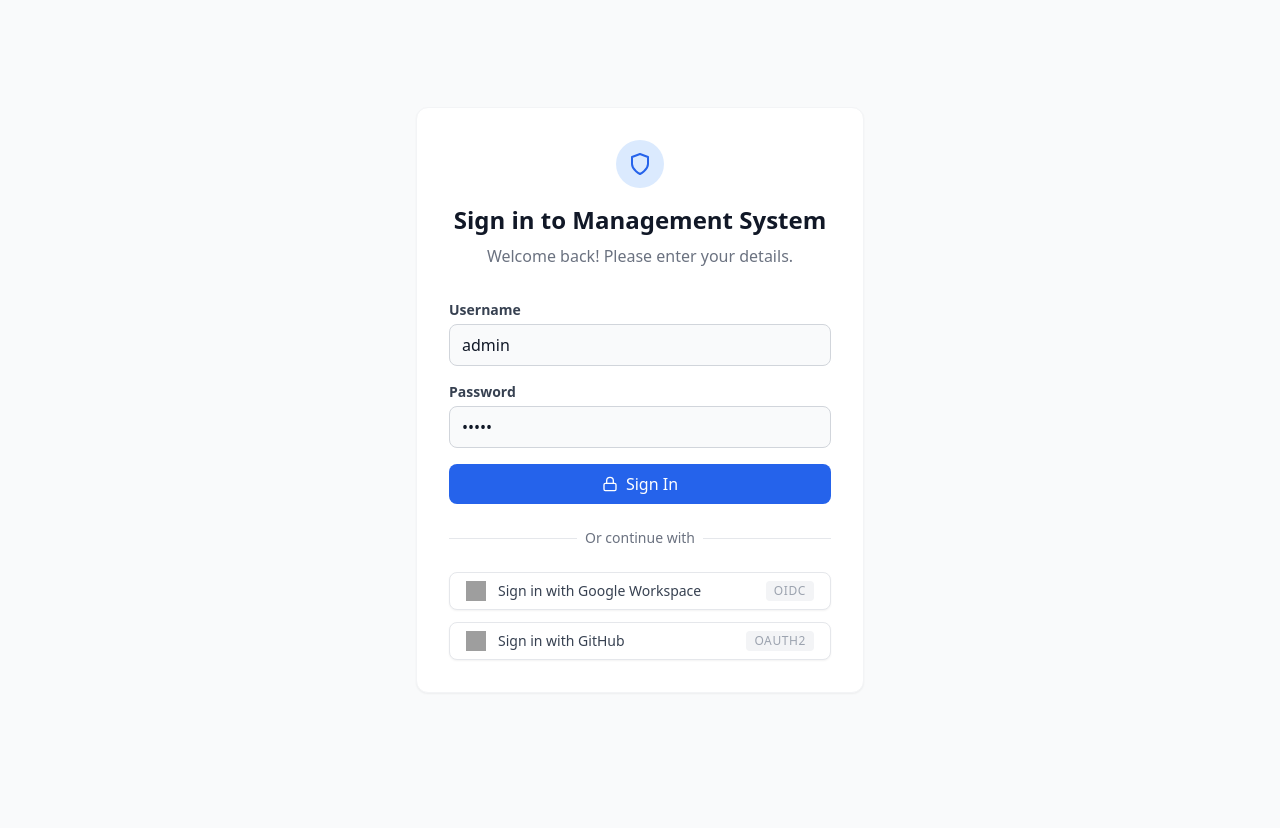
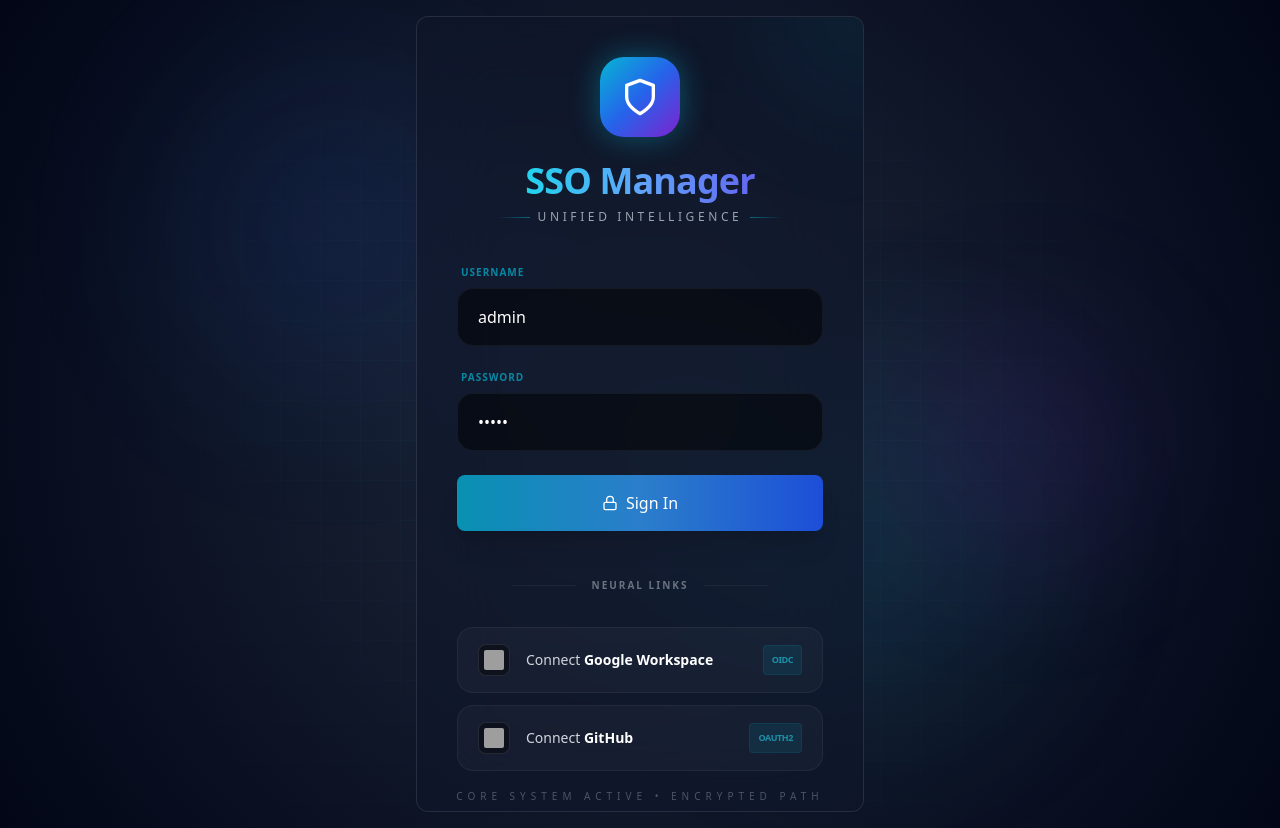
Before and after one commit to jience/AwesomeSSOManager, a React (Vite) app: page /#/ in a window 1280 px wide. Before the commit the page ends 800 px from the top, so only its background shows below. Built offline with nearby package versions, Linux system fonts and the light colour scheme; grey boxes are pictures that could not be loaded.

Commit message:
style: A tech/AI aesthetic for the login page background

```diff
--- a/pages/LoginPage.tsx
+++ b/pages/LoginPage.tsx
@@ -137,78 +137,129 @@ const LoginPage: React.FC<LoginPageProps> = ({ onLogin }) => {
 
   if (loading) {
     return (
-      <div className="min-h-screen flex flex-col items-center justify-center bg-gray-50">
-        <div className="animate-spin rounded-full h-12 w-12 border-b-2 border-blue-600 mb-4"></div>
-        <p className="text-gray-600 font-medium">Authenticating with provider...</p>
+      <div className="min-h-screen flex flex-col items-center justify-center bg-gray-900 text-white">
+        <div className="animate-spin rounded-full h-12 w-12 border-b-2 border-cyan-400 mb-4"></div>
+        <p className="text-gray-300 font-medium tracking-wide">Authenticating with provider...</p>
       </div>
     );
   }
 
   return (
-    <div className="min-h-screen flex items-center justify-center bg-gray-50 p-4">
-      <Card className="w-full max-w-md p-8">
-        <div className="text-center mb-8">
-          <div className="mx-auto w-12 h-12 bg-blue-100 rounded-full flex items-center justify-center mb-4">
-            <ShieldIcon className="text-blue-600 w-6 h-6" />
+    <div className="min-h-screen flex items-center justify-center p-4 relative overflow-hidden bg-[#020617]">
+       {/* Enhanced Tech Background */}
+      <div className="absolute inset-0 bg-[radial-gradient(circle_at_50%_50%,_#1e293b_0%,_#020617_100%)] z-0"></div>
+
+      {/* Dynamic Grid */}
+      <div className="absolute inset-0 z-0 opacity-20" style={{
+          backgroundImage: `linear-gradient(rgba(34, 211, 238, 0.2) 1px, transparent 1px), linear-gradient(90deg, rgba(34, 211, 238, 0.2) 1px, transparent 1px)`,
+          backgroundSize: '40px 40px',
+          maskImage: 'radial-gradient(circle at center, black, transparent 80%)'
+      }}></div>
+
+      {/* Floating Orbs with custom animations */}
+      <div className="absolute top-[10%] left-[15%] w-72 h-72 bg-blue-600/20 rounded-full blur-[100px] animate-pulse"></div>
+      <div className="absolute bottom-[15%] right-[20%] w-80 h-80 bg-cyan-600/20 rounded-full blur-[100px] animate-pulse delay-700"></div>
+      <div className="absolute top-[40%] right-[10%] w-64 h-64 bg-purple-600/10 rounded-full blur-[80px] animate-bounce duration-[10s]"></div>
+
+      <Card className="w-full max-w-md p-10 relative z-10 !bg-slate-900/60 backdrop-blur-2xl !border-white/10 shadow-[0_0_50px_rgba(0,0,0,0.5)] overflow-hidden">
+        {/* Decorative corner glow */}
+        <div className="absolute -top-20 -right-20 w-40 h-40 bg-cyan-500/10 rounded-full blur-3xl"></div>
+
+        <div className="text-center mb-10 relative">
+          <div className="mx-auto w-20 h-20 bg-gradient-to-br from-cyan-500 via-blue-600 to-purple-700 rounded-3xl flex items-center justify-center mb-6 shadow-[0_0_30px_rgba(6,182,212,0.4)] transform hover:scale-110 transition-transform duration-500 cursor-default">
+            <ShieldIcon className="text-white w-10 h-10" />
           </div>
-          <h1 className="text-2xl font-bold text-gray-900">Sign in to Management System</h1>
-          <p className="text-gray-500 mt-2">Welcome back! Please enter your details.</p>
+          <h1 className="text-4xl font-extrabold tracking-tight mb-2">
+            <span className="text-transparent bg-clip-text bg-gradient-to-r from-cyan-400 via-blue-400 to-indigo-500">
+              SSO Manager
+            </span>
+          </h1>
+          <div className="flex items-center justify-center gap-2">
+              <span className="h-[1px] w-8 bg-gradient-to-r from-transparent to-cyan-500/50"></span>
+              <p className="text-gray-400 text-xs uppercase tracking-[0.3em] font-medium">Unified Intelligence</p>
+              <span className="h-[1px] w-8 bg-gradient-to-l from-transparent to-cyan-500/50"></span>
+          </div>
         </div>
 
         {/* Local Login Form */}
-        <form onSubmit={handleLocalLogin} className="space-y-4 mb-6">
-          <Input
-            label="Username"
+        <form onSubmit={handleLocalLogin} className="space-y-6 mb-10">
+          <div className="group">
+              <label className="block text-[10px] font-bold text-cyan-500/70 uppercase tracking-widest mb-2 ml-1 group-focus-within:text-cyan-400 transition-colors">Username</label>
+              <div className="relative">
+                  <input
                     value={localUsername}
                     onChange={(e) => setLocalUsername(e.target.value)}
-            placeholder="admin"
+                    placeholder="Username"
+                    className="w-full px-5 py-4 bg-black/50 border border-white/5 rounded-2xl focus:outline-none focus:ring-1 focus:ring-cyan-500/50 focus:border-cyan-500/50 text-white placeholder-gray-600 transition-all hover:bg-black/70 focus:shadow-[0_0_20px_rgba(6,182,212,0.15)]"
                   />
-          <Input
-            label="Password"
+              </div>
+          </div>
+          <div className="group">
+              <label className="block text-[10px] font-bold text-cyan-500/70 uppercase tracking-widest mb-2 ml-1 group-focus-within:text-cyan-400 transition-colors">Password</label>
+              <div className="relative">
+                  <input
                     type="password"
                     value={localPassword}
                     onChange={(e) => setLocalPassword(e.target.value)}
-            placeholder="admin"
+                    placeholder="••••••••"
+                    className="w-full px-5 py-4 bg-black/50 border border-white/5 rounded-2xl focus:outline-none focus:ring-1 focus:ring-cyan-500/50 focus:border-cyan-500/50 text-white placeholder-gray-600 transition-all hover:bg-black/70 focus:shadow-[0_0_20px_rgba(6,182,212,0.15)]"
                   />
-          <Button type="submit" className="w-full">
-            <LockIcon className="w-4 h-4" /> Sign In
+              </div>
+          </div>
+
+          <Button type="submit" className="w-full group relative overflow-hidden bg-gradient-to-r from-cyan-600 to-blue-700 hover:from-cyan-500 hover:to-blue-600 text-white font-bold py-4 rounded-2xl shadow-xl transition-all duration-300 transform hover:translate-y-[-2px] active:translate-y-[1px] border-0">
+            <div className="absolute inset-0 w-full h-full bg-gradient-to-r from-transparent via-white/10 to-transparent -translateX-full group-hover:animate-[shimmer_2s_infinite]"></div>
+            <div className="flex items-center justify-center gap-2">
+                <LockIcon className="w-4 h-4" />
+                <span>Sign In</span>
+            </div>
           </Button>
         </form>
 
-        <div className="relative mb-6">
-          <div className="absolute inset-0 flex items-center">
-            <div className="w-full border-t border-gray-200"></div>
-          </div>
-          <div className="relative flex justify-center text-sm">
-            <span className="px-2 bg-white text-gray-500">Or continue with</span>
-          </div>
+        <div className="relative mb-8 text-center">
+          <span className="relative z-10 px-4 text-[10px] font-bold text-gray-500 uppercase tracking-[0.2em] before:content-[''] before:absolute before:top-1/2 before:right-full before:w-16 before:h-[1px] before:bg-white/5 after:content-[''] after:absolute after:top-1/2 after:left-full after:w-16 after:h-[1px] after:bg-white/5">
+            Neural Links
+          </span>
         </div>
 
         {/* SSO Providers List */}
         <div className="space-y-3">
           {providers.length === 0 ? (
-            <p className="text-center text-sm text-gray-400 italic">No SSO providers configured.</p>
+            <div className="text-center p-6 border border-white/5 rounded-2xl bg-black/20">
+                <p className="text-xs text-gray-500 italic">No neural links detected.</p>
+            </div>
           ) : (
             providers.map(provider => (
               <button
                 key={provider.id}
                 onClick={() => handleSSOLogin(provider)}
-                className="w-full flex items-center justify-center px-4 py-2 border border-gray-200 rounded-lg shadow-sm bg-white text-sm font-medium text-gray-700 hover:bg-gray-50 transition-colors focus:outline-none focus:ring-2 focus:ring-offset-2 focus:ring-blue-500"
+                className="w-full group flex items-center justify-between px-5 py-4 border border-white/5 rounded-2xl bg-white/[0.03] hover:bg-white/[0.08] text-sm text-gray-300 transition-all duration-300 hover:scale-[1.02] hover:border-cyan-500/30 focus:outline-none"
               >
+                <div className="flex items-center">
+                    <div className="w-8 h-8 rounded-lg bg-black/40 border border-white/10 flex items-center justify-center mr-4 group-hover:border-cyan-500/50 transition-colors">
                         {provider.logo ? (
-                  <img src={provider.logo} alt="" className="h-5 w-5 mr-3" />
+                        <img src={provider.logo} alt="" className="h-5 w-5 rounded-sm" />
                         ) : (
-                  <ShieldIcon className="h-5 w-5 mr-3 text-gray-400" />
+                        <ShieldIcon className="h-4 w-4 text-cyan-400" />
                         )}
-                <span>Sign in with {provider.name}</span>
-                <span className="ml-auto text-xs text-gray-400 uppercase tracking-wider bg-gray-100 px-2 py-0.5 rounded">
+                    </div>
+                    <span className="group-hover:text-white transition-colors">Connect <span className="font-bold text-white">{provider.name}</span></span>
+                </div>
+                <div className="flex items-center gap-2">
+                    <span className="text-[9px] font-bold text-cyan-400/60 uppercase tracking-tighter bg-cyan-500/10 px-2 py-1 rounded border border-cyan-500/10 group-hover:text-cyan-300 group-hover:border-cyan-500/30">
                         {provider.type}
                     </span>
+                </div>
               </button>
             ))
           )}
         </div>
       </Card>
+
+      {/* Footer System Info */}
+      <div className="absolute bottom-6 text-[10px] text-gray-600 uppercase tracking-[0.5em] font-medium z-10">
+          Core System Active • Encrypted Path
+      </div>
     </div>
   );
 };
```
Lines whose indentation alone changed are shown as unchanged.
